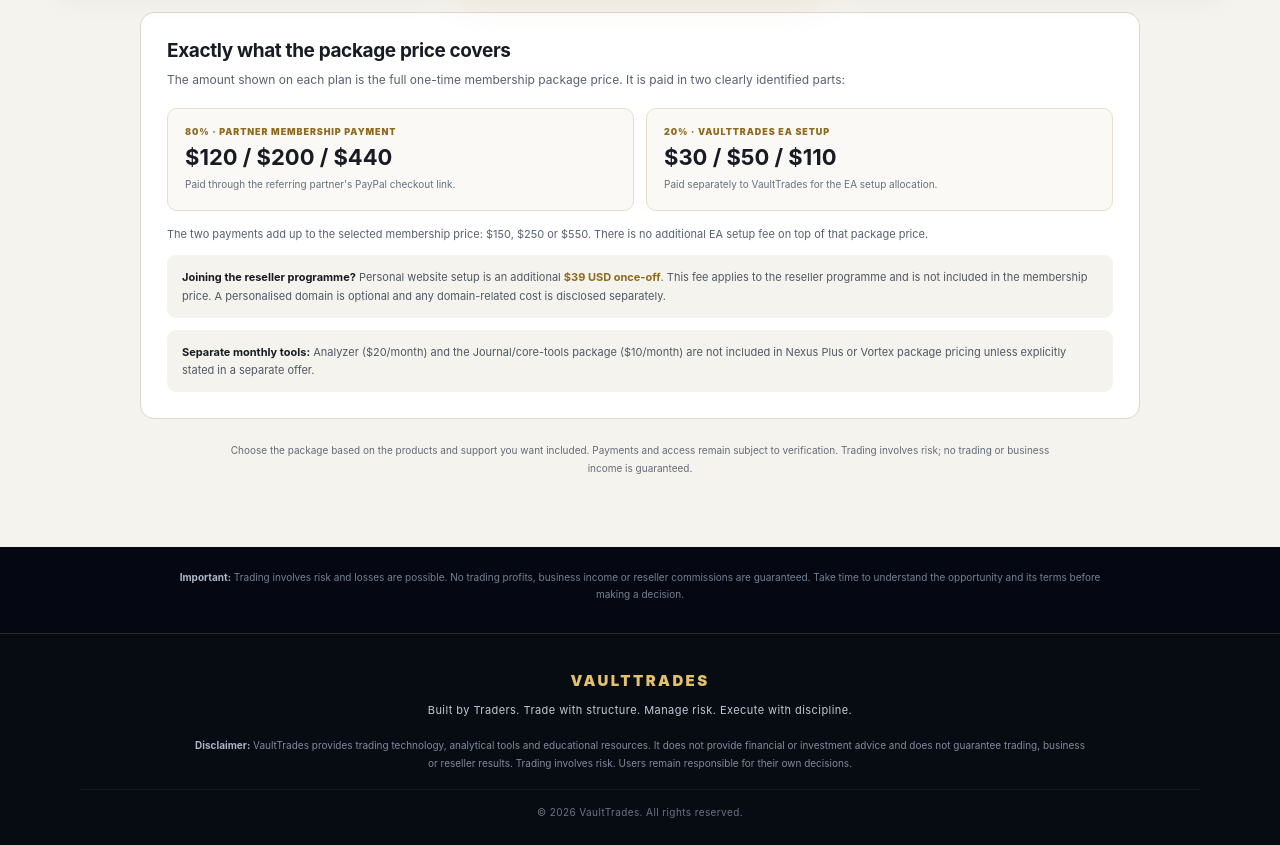
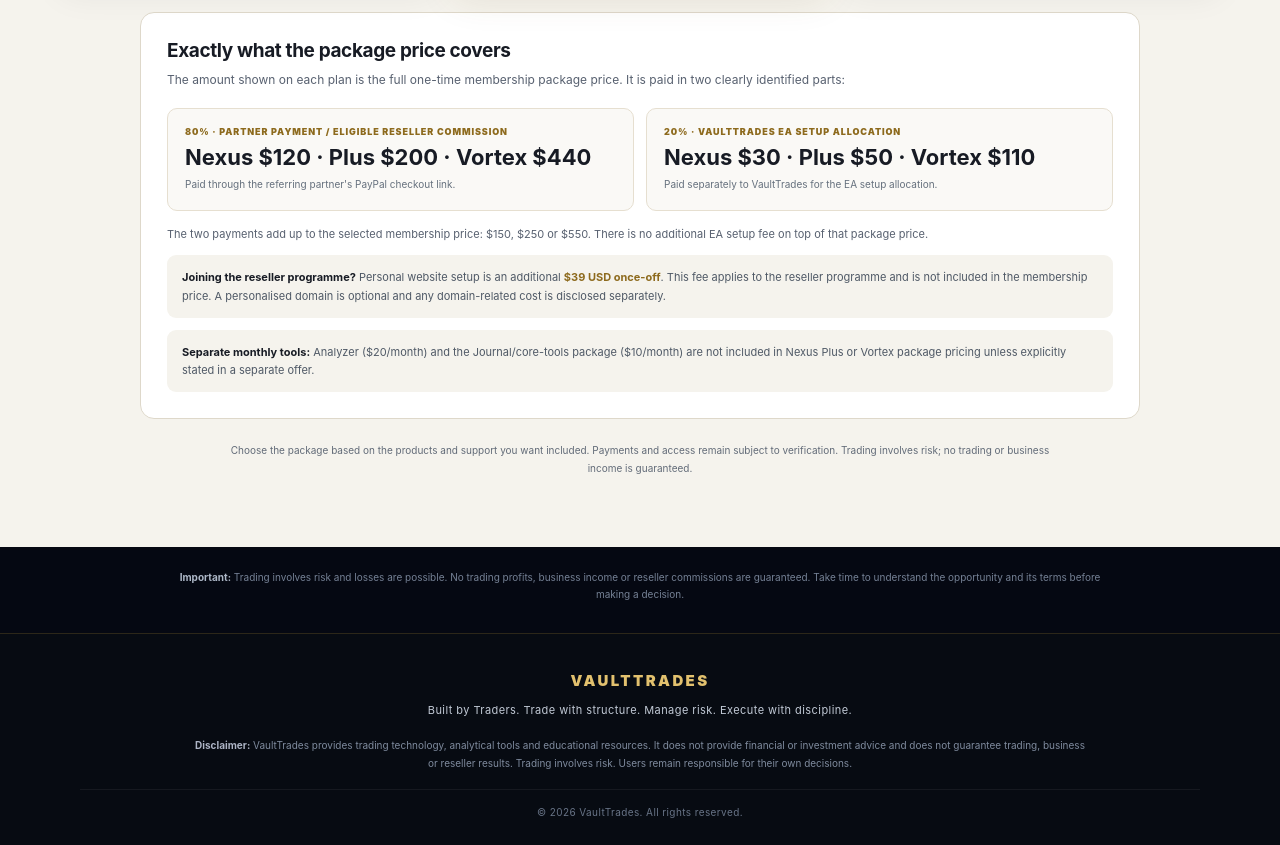
Before and after one commit to iyandatalks/vaulttrades, a Next.js app: page /start in a window 1280 px wide. Shown: the part 1880-2725 px from the top of the page. Built offline with nearby package versions, Linux system fonts and the light colour scheme; no server answers.

Commit message:
Map each payment amount to its membership plan

```diff
--- a/app/start/page.tsx
+++ b/app/start/page.tsx
@@ -173,8 +173,8 @@ export default function StartPage() {
             <h3>Exactly what the package price covers</h3>
             <p className="vts-price-lead">The amount shown on each plan is the full one-time membership package price. It is paid in two clearly identified parts:</p>
             <div className="vts-price-parts">
-              <div><span>80% · PARTNER MEMBERSHIP PAYMENT</span><strong>$120 / $200 / $440</strong><small>Paid through the referring partner's PayPal checkout link.</small></div>
-              <div><span>20% · VAULTTRADES EA SETUP</span><strong>$30 / $50 / $110</strong><small>Paid separately to VaultTrades for the EA setup allocation.</small></div>
+              <div><span>80% · PARTNER PAYMENT / ELIGIBLE RESELLER COMMISSION</span><strong>Nexus $120 · Plus $200 · Vortex $440</strong><small>Paid through the referring partner's PayPal checkout link.</small></div>
+              <div><span>20% · VAULTTRADES EA SETUP ALLOCATION</span><strong>Nexus $30 · Plus $50 · Vortex $110</strong><small>Paid separately to VaultTrades for the EA setup allocation.</small></div>
             </div>
             <p className="vts-price-footnote">The two payments add up to the selected membership price: $150, $250 or $550. There is no additional EA setup fee on top of that package price.</p>
             <div className="vts-website-fee"><strong>Joining the reseller programme?</strong> Personal website setup is an additional <b>$39 USD once-off</b>. This fee applies to the reseller programme and is not included in the membership price. A personalised domain is optional and any domain-related cost is disclosed separately.</div>
```
